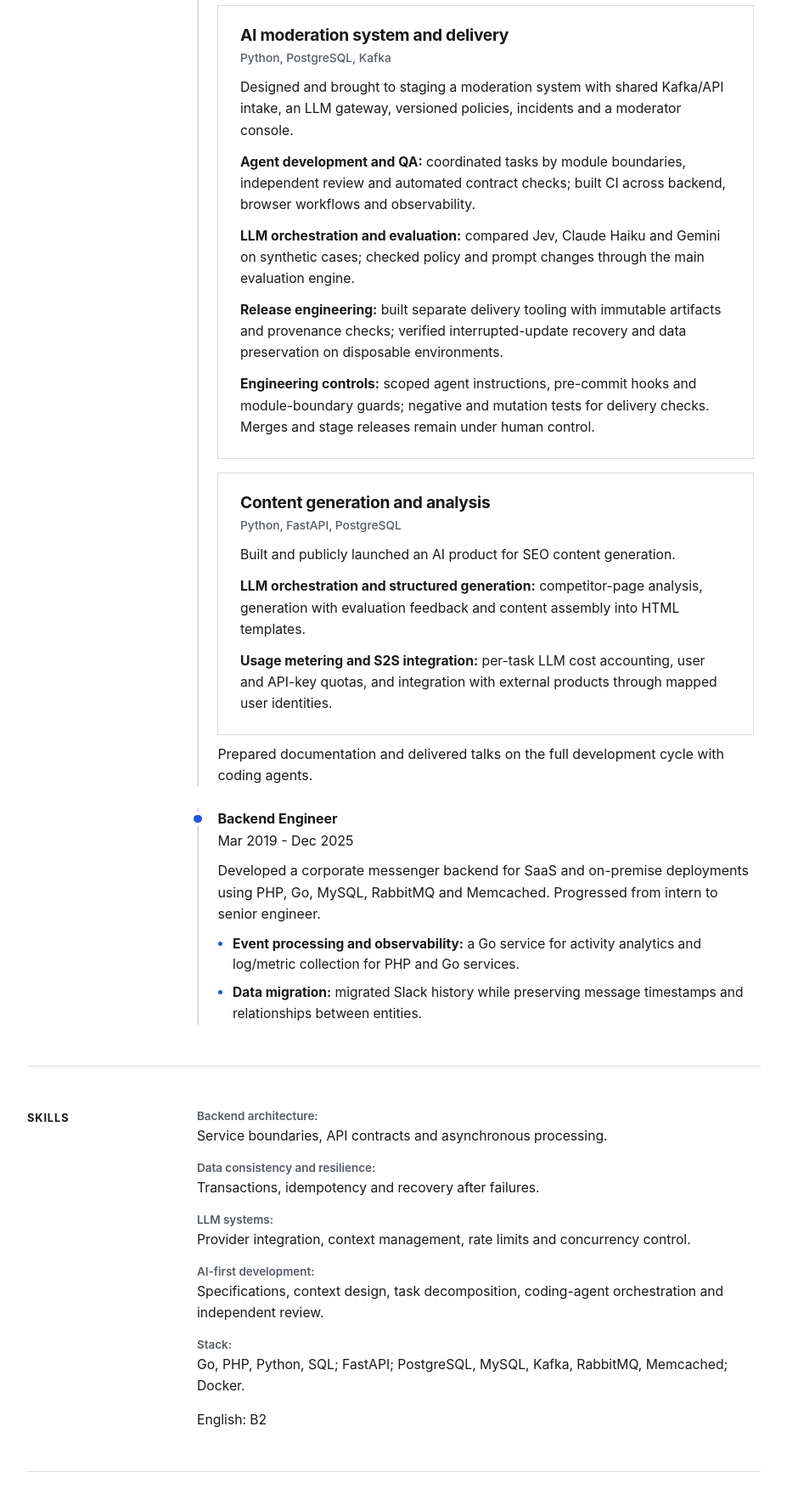
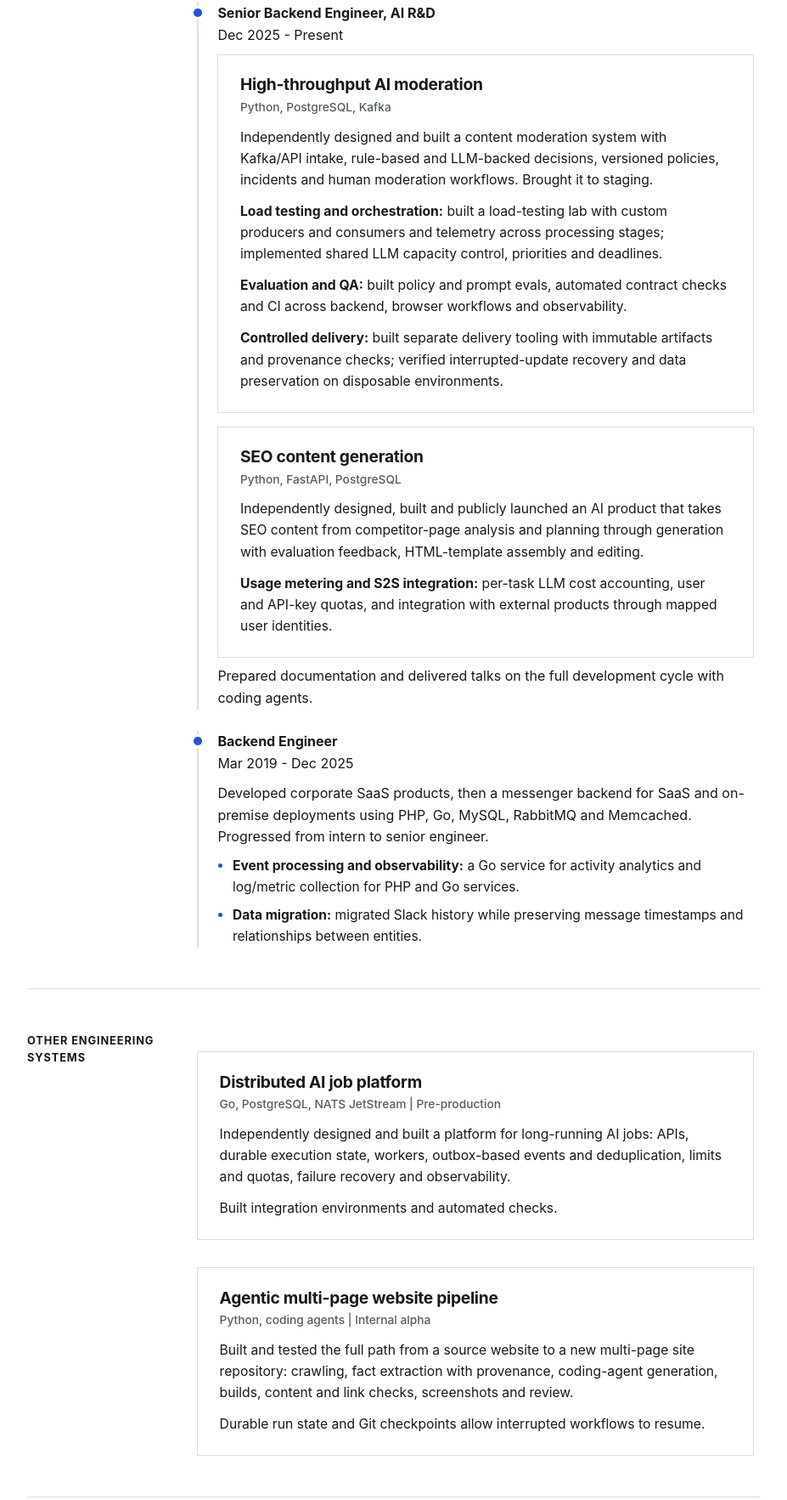
Before and after one commit to abetor/abetor.github.io, a plain HTML site: page index.html in a window 1280 px wide. Shown: the part 781-2546 px from the top of the page at 85% size, without its empty margins (176-1103 px from the left). Drawn offline with Linux system fonts and the light colour scheme.

Commit message:
Present complete AI systems and end-to-end ownership

```diff
--- a/index.html
+++ b/index.html
@@ -5,12 +5,12 @@
   <meta name="viewport" content="width=device-width, initial-scale=1">
   <meta name="robots" content="noindex, nofollow, noarchive">
   <title>Nikita - AI-First Senior Backend Engineer</title>
-  <meta name="description" content="AI-first backend engineer: Go, PHP, Python. Applied AI systems, Claude Code and Codex, agent orchestration, CI and release engineering.">
+  <meta name="description" content="Senior backend engineer independently building complete AI systems: distributed jobs, moderation, agentic websites and a publicly launched SEO content product.">
   <link rel="canonical" href="https://abetor.github.io/">
   <meta property="og:title" content="Nikita - AI-First Senior Backend Engineer">
   <meta property="og:type" content="website">
   <meta property="og:url" content="https://abetor.github.io/">
-  <meta property="og:description" content="Backend engineering since 2019. Applied AI products built with coding agents, independent review, automated checks and verified delivery.">
+  <meta property="og:description" content="Corporate SaaS since 2019. Independently built AI job processing, moderation, agentic website generation and a publicly launched SEO content product.">
   <meta property="og:image" content="https://abetor.github.io/og.png?v=20261029-aifirst">
   <meta property="og:image:type" content="image/png">
   <meta property="og:image:width" content="1200">
@@ -28,7 +28,7 @@
     "@type": "ProfilePage",
     "@id": "https://abetor.github.io/#profile-page",
     "url": "https://abetor.github.io/",
-    "dateModified": "2026-10-29",
+    "dateModified": "2026-11-03",
     "mainEntity": {
       "@type": "Person",
       "@id": "https://abetor.github.io/#person",
@@ -48,10 +48,10 @@
     <header class="hero">
       <p class="identity">Nikita</p>
       <h1>AI-First Senior Backend Engineer <span class="h1-stack">Go, PHP, Python | LLM Systems</span></h1>
-      <p class="intro">Backend engineer building corporate SaaS products since 2019. I develop applied AI systems with Claude Code and Codex, owning architecture, task specifications, review and delivery.</p>
+      <p class="intro">Senior backend engineer building corporate SaaS since 2019. I independently design and build complete AI systems, from distributed job processing and moderation to agentic website generation. I use Claude Code and Codex for implementation, owning architecture, specifications, review and delivery.</p>
       <ul class="proof-list">
-        <li>AI moderation system: Kafka/API intake, LLM evaluation, moderator workflows and verified staging delivery.</li>
-        <li>Content generation: built and publicly launched an AI product for SEO content.</li>
+        <li>AI systems built end to end: distributed job execution, content moderation and multi-page website generation.</li>
+        <li>Public AI launch: an SEO content product spanning analysis, planning, generation, HTML assembly and editing.</li>
       </ul>
       <p class="availability">Open to remote opportunities.</p>
       <p class="actions"><a class="primary-link" href="mailto:nikita.abetor@gmail.com?subject=Backend%20opportunity">Get in touch</a> <a href="mailto:nikita.abetor@gmail.com">nikita.abetor@gmail.com</a> <a href="https://t.me/nikita_abetor">Telegram</a> <a href="https://github.com/abetor">GitHub</a> <a href="#work">Selected work</a></p>
@@ -66,17 +66,15 @@
             <p><strong>Senior Backend Engineer, AI R&amp;D</strong><br>Dec 2025 - Present</p>
             <div id="work" class="case-list">
               <article>
-                <h3>AI moderation system and delivery<span class="status">Python, PostgreSQL, Kafka</span></h3>
-                <p>Designed and brought to staging a moderation system with shared Kafka/API intake, an LLM gateway, versioned policies, incidents and a moderator console.</p>
-                <p><strong>Agent development and QA:</strong> coordinated tasks by module boundaries, independent review and automated contract checks; built CI across backend, browser workflows and observability.</p>
-                <p><strong>LLM orchestration and evaluation:</strong> compared Jev, Claude Haiku and Gemini on synthetic cases; checked policy and prompt changes through the main evaluation engine.</p>
-                <p><strong>Release engineering:</strong> built separate delivery tooling with immutable artifacts and provenance checks; verified interrupted-update recovery and data preservation on disposable environments.</p>
-                <p><strong>Engineering controls:</strong> scoped agent instructions, pre-commit hooks and module-boundary guards; negative and mutation tests for delivery checks. Merges and stage releases remain under human control.</p>
+                <h3>High-throughput AI moderation<span class="status">Python, PostgreSQL, Kafka</span></h3>
+                <p>Independently designed and built a content moderation system with Kafka/API intake, rule-based and LLM-backed decisions, versioned policies, incidents and human moderation workflows. Brought it to staging.</p>
+                <p><strong>Load testing and orchestration:</strong> built a load-testing lab with custom producers and consumers and telemetry across processing stages; implemented shared LLM capacity control, priorities and deadlines.</p>
+                <p><strong>Evaluation and QA:</strong> built policy and prompt evals, automated contract checks and CI across backend, browser workflows and observability.</p>
+                <p><strong>Controlled delivery:</strong> built separate delivery tooling with immutable artifacts and provenance checks; verified interrupted-update recovery and data preservation on disposable environments.</p>
               </article>
               <article>
-                <h3>Content generation and analysis<span class="status">Python, FastAPI, PostgreSQL</span></h3>
-                <p>Built and publicly launched an AI product for SEO content generation.</p>
-                <p><strong>LLM orchestration and structured generation:</strong> competitor-page analysis, generation with evaluation feedback and content assembly into HTML templates.</p>
+                <h3>SEO content generation<span class="status">Python, FastAPI, PostgreSQL</span></h3>
+                <p>Independently designed, built and publicly launched an AI product that takes SEO content from competitor-page analysis and planning through generation with evaluation feedback, HTML-template assembly and editing.</p>
                 <p><strong>Usage metering and S2S integration:</strong> per-task LLM cost accounting, user and API-key quotas, and integration with external products through mapped user identities.</p>
               </article>
             </div>
@@ -84,12 +82,28 @@
           </div>
           <div class="period">
             <p><strong>Backend Engineer</strong><br>Mar 2019 - Dec 2025</p>
-            <p>Developed a corporate messenger backend for SaaS and on-premise deployments using PHP, Go, MySQL, RabbitMQ and Memcached. Progressed from intern to senior engineer.</p>
+            <p>Developed corporate SaaS products, then a messenger backend for SaaS and on-premise deployments using PHP, Go, MySQL, RabbitMQ and Memcached. Progressed from intern to senior engineer.</p>
             <ul>
               <li><strong>Event processing and observability:</strong> a Go service for activity analytics and log/metric collection for PHP and Go services.</li>
               <li><strong>Data migration:</strong> migrated Slack history while preserving message timestamps and relationships between entities.</li>
             </ul>
           </div>
+        </div>
+      </section>
+
+      <section aria-labelledby="other-systems-heading">
+        <h2 id="other-systems-heading">Other engineering systems</h2>
+        <div class="section-body case-list">
+          <article>
+            <h3>Distributed AI job platform<span class="status">Go, PostgreSQL, NATS JetStream | Pre-production</span></h3>
+            <p>Independently designed and built a platform for long-running AI jobs: APIs, durable execution state, workers, outbox-based events and deduplication, limits and quotas, failure recovery and observability.</p>
+            <p>Built integration environments and automated checks.</p>
+          </article>
+          <article>
+            <h3>Agentic multi-page website pipeline<span class="status">Python, coding agents | Internal alpha</span></h3>
+            <p>Built and tested the full path from a source website to a new multi-page site repository: crawling, fact extraction with provenance, coding-agent generation, builds, content and link checks, screenshots and review.</p>
+            <p>Durable run state and Git checkpoints allow interrupted workflows to resume.</p>
+          </article>
         </div>
       </section>
 
@@ -100,7 +114,7 @@
           <p><strong>Data consistency and resilience:</strong> Transactions, idempotency and recovery after failures.</p>
           <p><strong>LLM systems:</strong> Provider integration, context management, rate limits and concurrency control.</p>
           <p><strong>AI-first development:</strong> Specifications, context design, task decomposition, coding-agent orchestration and independent review.</p>
-          <p><strong>Stack:</strong> Go, PHP, Python, SQL; FastAPI; PostgreSQL, MySQL, Kafka, RabbitMQ, Memcached; Docker.</p>
+          <p><strong>Stack:</strong> Go, PHP, Python, SQL; FastAPI; PostgreSQL, MySQL, Kafka, NATS JetStream, RabbitMQ, Memcached; Docker.</p>
           <p>English: B2</p>
         </div>
       </section>
@@ -118,7 +132,7 @@
         </div>
       </section>
     </main>
-    <footer><p>Updated October 2026</p></footer>
+    <footer><p>Updated November 2026</p></footer>
   </div>
 </body>
 </html>
```
